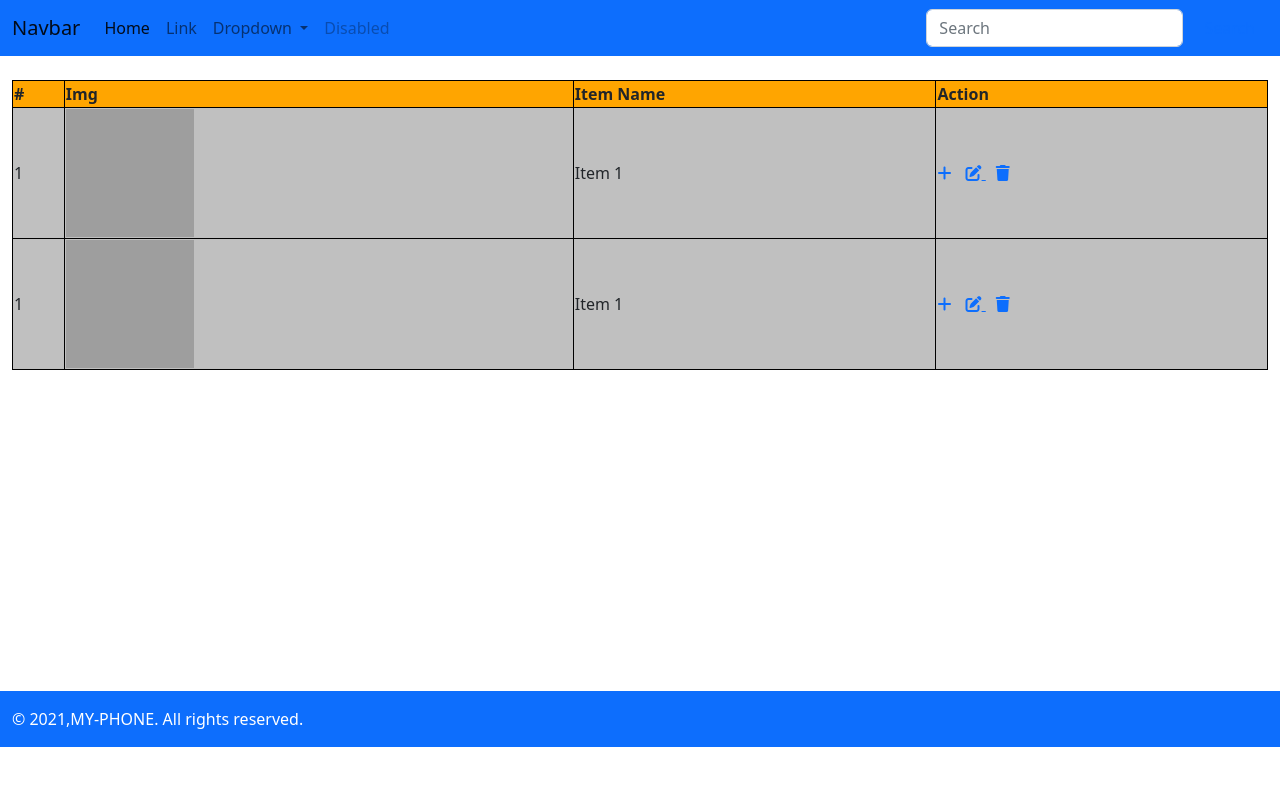
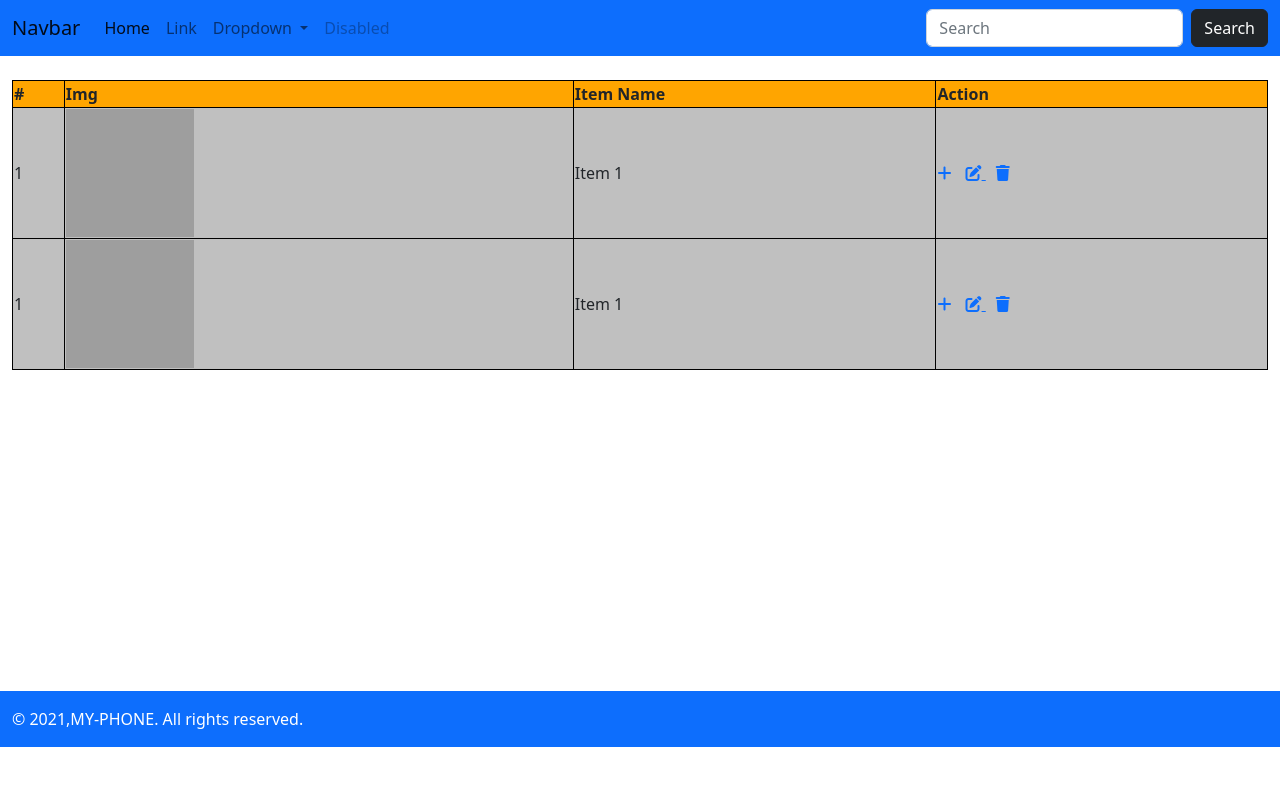
Before and after one commit to Adnan7156/crud_oparation_webpage, a plain HTML site: page index.html in a window 1280 px wide. Drawn offline with Linux system fonts and the light colour scheme; grey boxes are pictures that could not be loaded.

Commit message:
index edit

```diff
--- a/index.html
+++ b/index.html
@@ -45,7 +45,7 @@
                         </ul>
                         <form class="d-flex" role="search">
                           <input class="form-control me-2" type="search" placeholder="Search" aria-label="Search">
-                          <button class="btn btn-outline-primary" type="submit">Search</button>
+                          <button class="btn btn-dark" type="submit">Search</button>
                         </form>
                       </div>
                     </div>
```
